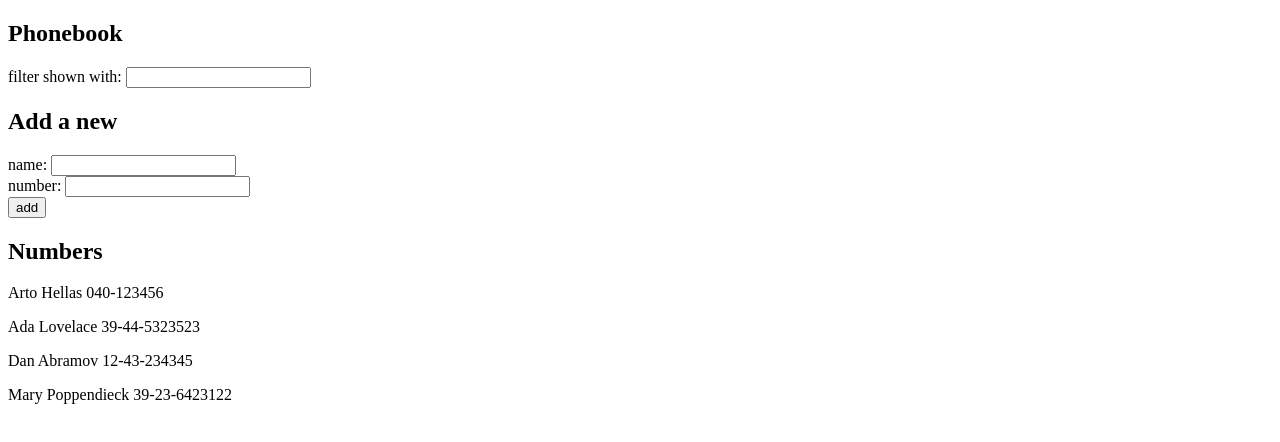
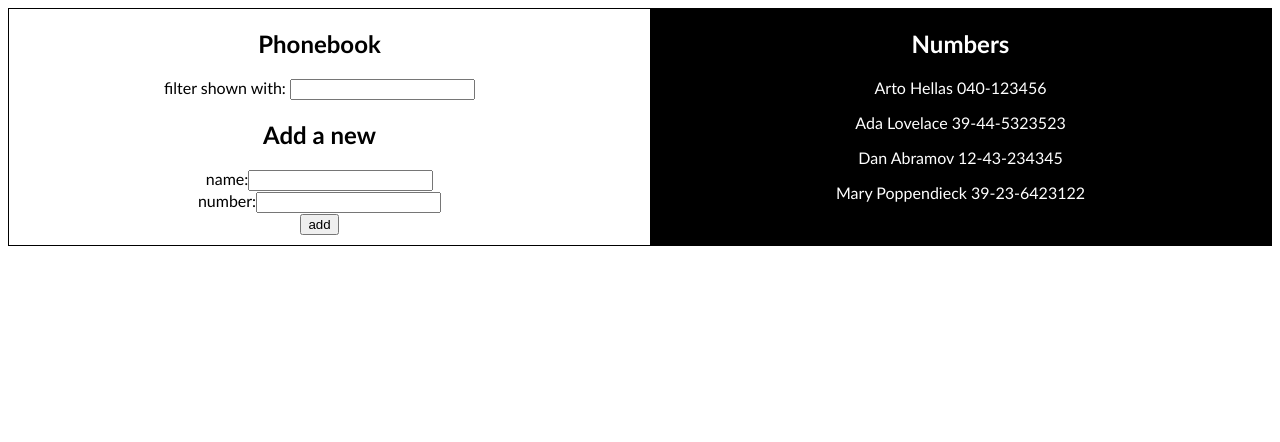
Before and after one commit to KelTamNguyen/fullstackopen, a React (Create React App) app in the folder part2/phonebook/: page / in a window 1280 px wide. Shown: the top 442 px of the page. Built offline with nearby package versions, Linux system fonts and the light colour scheme; data requests are answered from the project's data file.

Commit message:
complete exercise 2.11

```diff
--- /dev/null
+++ b/part2/phonebook/db.json
@@ -0,0 +1,24 @@
+{
+    "persons":[
+      {
+        "name": "Arto Hellas",
+        "number": "040-123456",
+        "id": 1
+      },
+      {
+        "name": "Ada Lovelace",
+        "number": "39-44-5323523",
+        "id": 2
+      },
+      {
+        "name": "Dan Abramov",
+        "number": "12-43-234345",
+        "id": 3
+      },
+      {
+        "name": "Mary Poppendieck",
+        "number": "39-23-6423122",
+        "id": 4
+      }
+    ]
+  }
--- a/part2/phonebook/src/App.js
+++ b/part2/phonebook/src/App.js
@@ -1,20 +1,23 @@
-import React, { useState } from 'react'
+import React, { useState, useEffect } from 'react'
 import PersonForm from './components/PersonForm';
 import Persons from './components/Persons';
 import Filter from './components/Filter'
+import axios from 'axios'
+import './index.css'
 
 const App = () => {
-  const [persons, setPersons] = useState([
-    { name: 'Arto Hellas', number: '040-123456' },
-    { name: 'Ada Lovelace', number: '39-44-5323523' },
-    { name: 'Dan Abramov', number: '12-43-234345' },
-    { name: 'Mary Poppendieck', number: '39-23-6423122' }
-  ]);
+  const [persons, setPersons] = useState([]);
   const [ newName, setNewName ] = useState('');
   const [ newNumber, setNewNumber ] = useState('');
   const [ query, setQuery ] = useState('');
-  const [showAll, setShowAll] = useState(true);
-  const [ queriedPersons, setQueriedPersons ] = useState(persons);
+
+  useEffect(() => {
+    axios
+      .get('http://localhost:3001/persons')
+      .then(response => {
+        setPersons(response.data)
+      })
+  }, [])
 
   const handleNewName = (event) => {
     setNewName(event.target.value);
@@ -41,7 +44,8 @@ const App = () => {
   }
 
   return (
-    <div>
+    <div className="flex-container">
+      <div className="flex-child">
         <h2>Phonebook</h2>
         <Filter queryValue={query} handleQuery={handleQuery} />
         <h2>Add a new</h2>
@@ -52,8 +56,11 @@ const App = () => {
           handleNewName={handleNewName}
           handleNewNumber={handleNewNumber}
         />
+      </div>
+      <div className="flex-child numbers-list">
         <h2>Numbers</h2>
         <Persons persons={persons} />
+      </div>
     </div>
   )
 }
--- a/part2/phonebook/src/components/PersonForm.js
+++ b/part2/phonebook/src/components/PersonForm.js
@@ -1,16 +1,19 @@
 import React from 'react'
+import  '../index.css'
 
 export default function PersonForm({ nameValue, numberValue,  handleSubmit, handleNewName, handleNewNumber }) {
     return (
         <form onSubmit={handleSubmit}>
             <div>
-            name: <input value={nameValue} onChange={handleNewName} />
+                <label>name:</label>
+                <input value={nameValue} onChange={handleNewName} />
             </div>
             <div>
-            number: <input value={numberValue} onChange={handleNewNumber} />
+                <label>number:</label>
+                <input value={numberValue} onChange={handleNewNumber} />
             </div>
             <div>
-            <button type="submit">add</button>
+                <button type="submit">add</button>
             </div>
         </form>
     )
--- /dev/null
+++ b/part2/phonebook/src/index.css
@@ -0,0 +1,24 @@
+label {
+    text-align: right;
+}
+
+.flex-container {
+    display: flex;
+    border: 1px solid black;
+    font-family: 'Gill Sans', 'Gill Sans MT', Calibri, 'Trebuchet MS', sans-serif;
+}
+
+.flex-child {
+    flex: 1;
+    text-align: center;
+    padding-bottom: 10px;
+}
+
+.flex-child:first-child {
+   margin-right: 20px;
+}
+
+.numbers-list {
+    color: white;
+    background-color: black;
+}
--- a/part2/phonebook/src/index.js
+++ b/part2/phonebook/src/index.js
@@ -2,31 +2,9 @@ import React from 'react';
 import ReactDOM from 'react-dom';
 import App from './App';
 
-const notes = [
-  {
-    id: 1,
-    content: 'HTML is easy',
-    date: '2019-05-30T17:30:31.098Z',
-    important: true
-  },
-  {
-    id: 2,
-    content: 'Browser can execute only JavaScript',
-    date: '2019-05-30T18:39:34.091Z',
-    important: false
-  },
-  {
-    id: 3,
-    content: 'GET and POST are the most important methods of HTTP protocol',
-    date: '2019-05-30T19:20:14.298Z',
-    important: true
-  }
-]
-
-
 ReactDOM.render(
   <React.StrictMode>
-    <App note={notes} />
+    <App />
   </React.StrictMode>,
   document.getElementById('root')
 );
```
Lines whose indentation alone changed are shown as unchanged.
